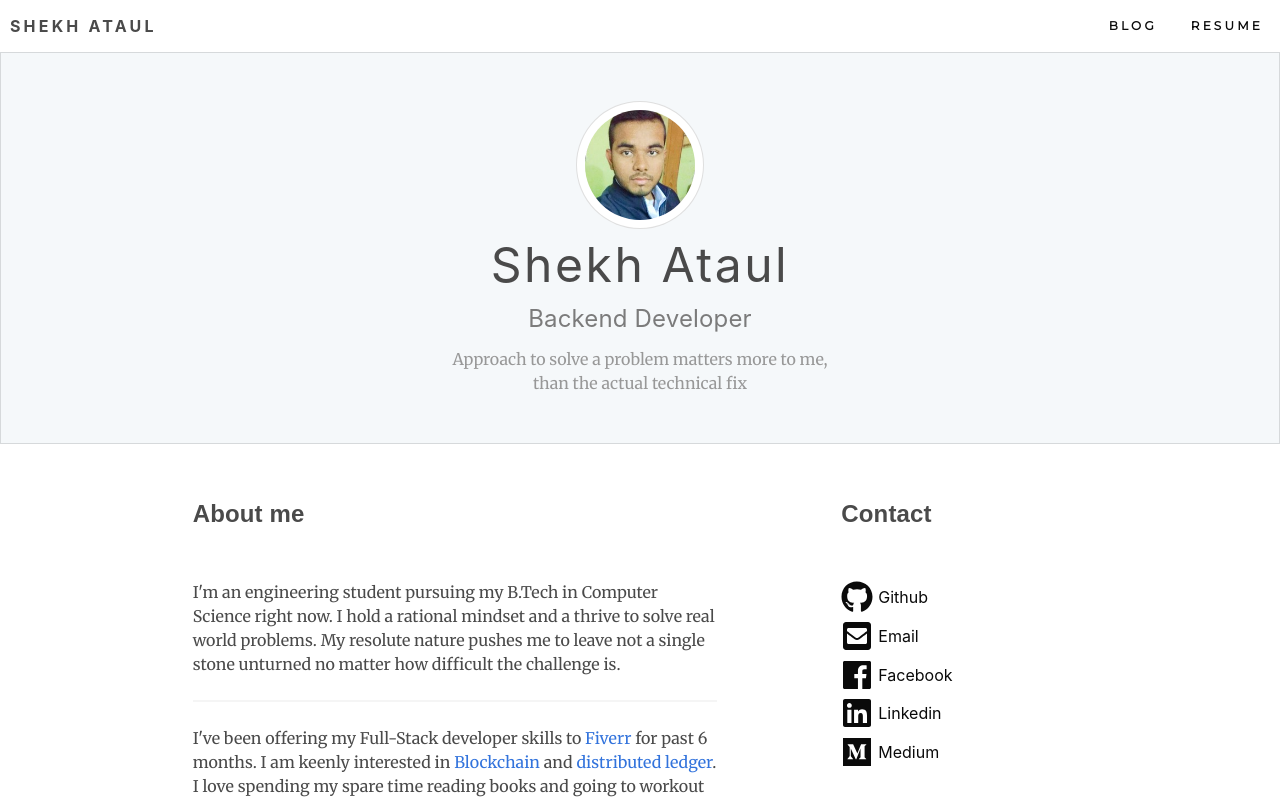
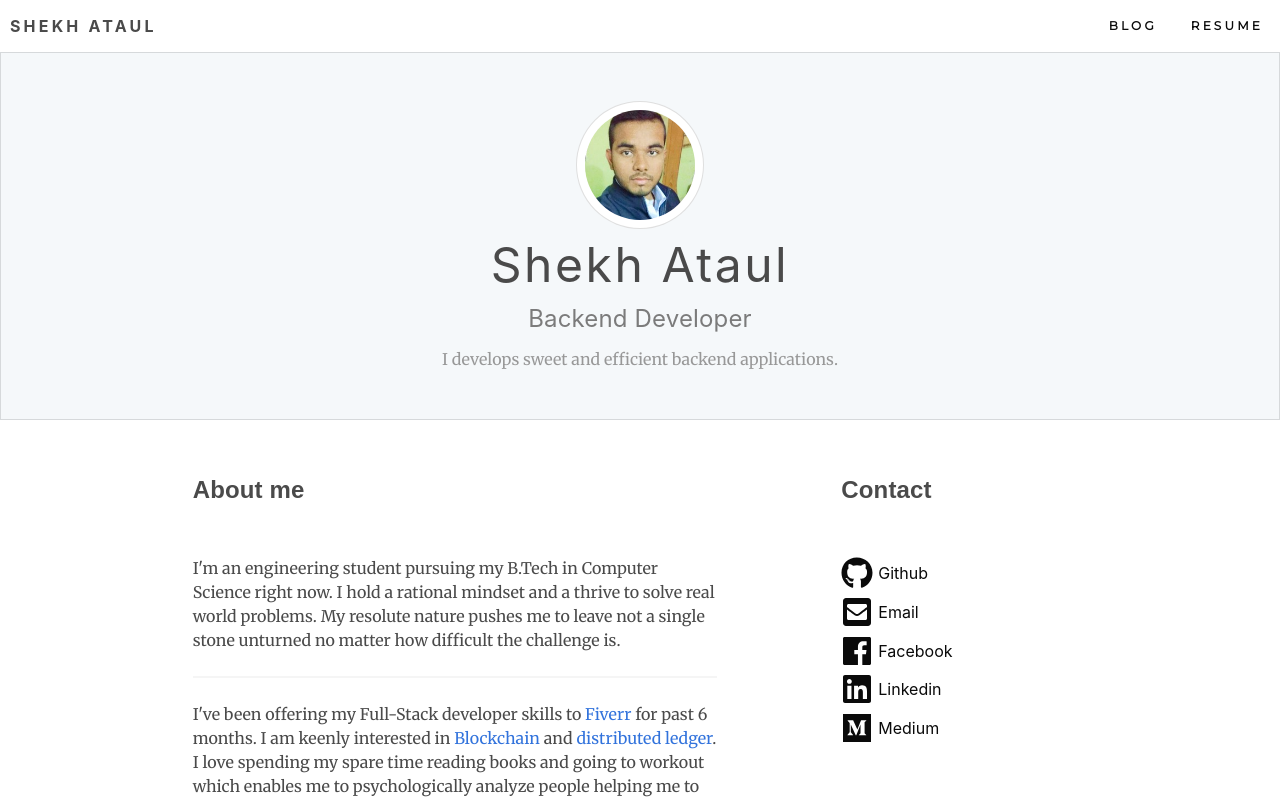
Before and after one commit to ataul443/portfolio, a Vue app: page / in a window 1280 px wide. Shown: the top 800 px of the page. Built offline with nearby package versions, Linux system fonts and the light colour scheme.

Commit message:
Removed unnecessary things on important places

```diff
--- a/index.html
+++ b/index.html
@@ -3,7 +3,7 @@
   <head>
     <meta charset="utf-8">
     <meta name="viewport" content="width=device-width,initial-scale=1.0">
-    <title>Shekh Ataul | Software Developer</title>
+    <title>Backend Developer</title>
     <!--<link rel="stylesheet" href="static/debug.css">-->
     <link rel="shortcut icon" href="/static/favicon.ico" type="image/x-icon">
     <link href="https://fonts.googleapis.com/css?family=Merriweather|Lato|Montserrat|Open+Sans|Ubuntu" rel="stylesheet">
--- a/src/components/HomePage/HomePageBanner.vue
+++ b/src/components/HomePage/HomePageBanner.vue
@@ -10,8 +10,7 @@
           <h1 class="big-title">{{user.name}}</h1>
         </router-link>
         <h2 class="big-subtitle">{{user.role}}</h2>
-        <p class="usp pad">Approach to solve a problem matters more to me,</p>
-        <p class="usp">than the actual technical fix</p>
+        <p class="usp pad">I develops sweet and efficient backend applications.</p>
       </div>
     </div>
   </section>
```
